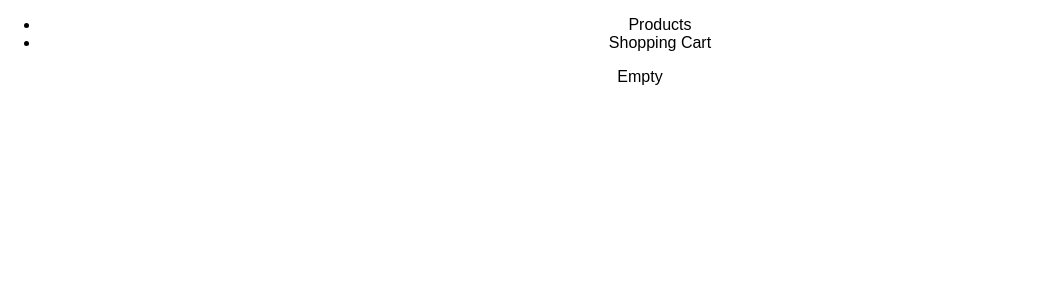
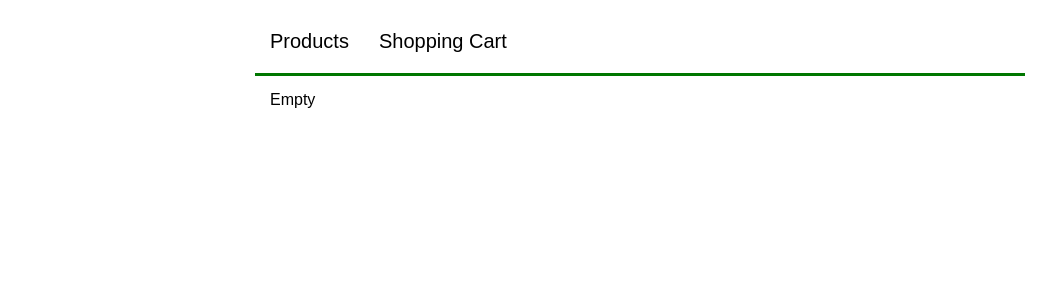
Before and after one commit to KosenkoDmitriy/react-shopper, a React (Create React App) app: page / in a window 1280 px wide. Shown: the top 300 px of the page, without its empty margins (0-1064 px from the left). Built offline with nearby package versions, Linux system fonts and the light colour scheme.

Commit message:
Add some CSS styles

```diff
--- a/src/App.css
+++ b/src/App.css
@@ -1,28 +1,27 @@
 .App {
-  text-align: center;
+  max-width: 800px;
+  margin: 0 auto;
 }
 
-.App-logo {
-  animation: App-logo-spin infinite 20s linear;
-  height: 80px;
+.AppNav {
+  margin: 15px;
+  padding: 15px;
+  border-bottom: 3px solid #007700;
 }
 
-.App-header {
-  background-color: #222;
-  height: 150px;
-  padding: 20px;
-  color: white;
+.AppNav ul {
+  padding: 0;
+  margin: 0;
 }
 
-.App-title {
-  font-size: 1.5em;
+.AppNavItem {
+  list-style: none;
+  display: inline-block;
+  margin-right: 30px;
+  font-size: 20px;
+  border-bottom: 5px solid transparent;
 }
 
-.App-intro {
-  font-size: large;
+.AppContent {
+  margin: 0 30px;
 }
-
-@keyframes App-logo-spin {
-  from { transform: rotate(0deg); }
-  to { transform: rotate(360deg); }
-}
```
